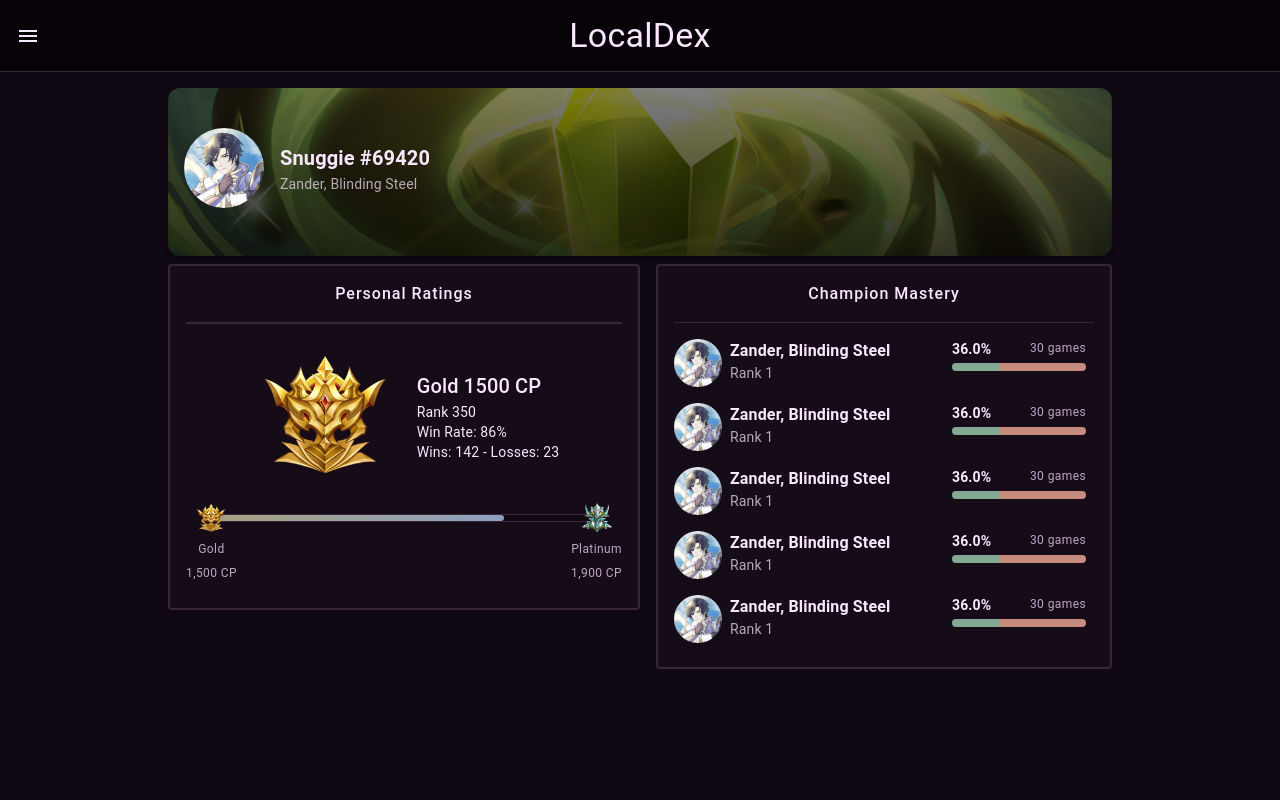
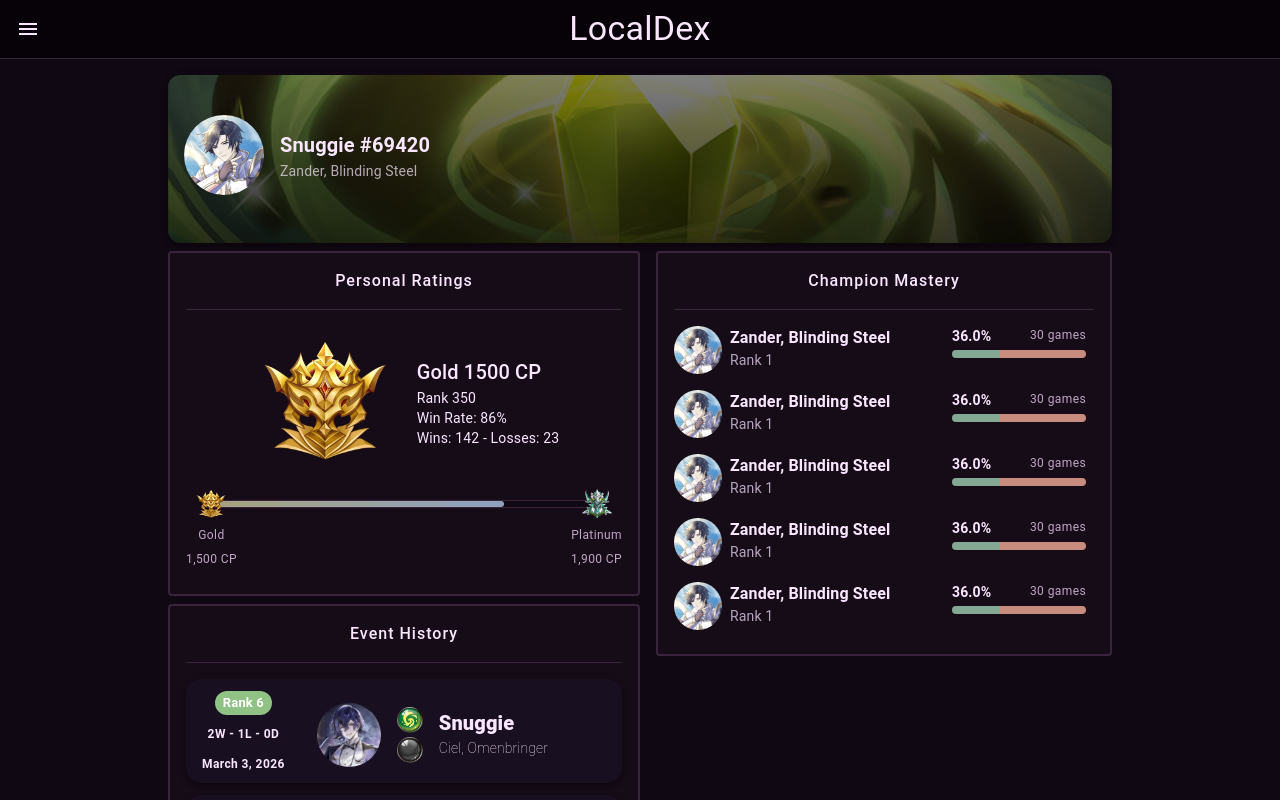
Before and after one commit to EricLicea-Projects/LocalDex, a React (Vite) app: page /player-profile in a window 1280 px wide. Shown: the top 800 px of the page. Built offline with nearby package versions, Linux system fonts and the light colour scheme; no server answers.

Commit message:
Event History card has been made and added to player-profile.

```diff
--- a/src/components/playerProfile/ChampionMastery.tsx
+++ b/src/components/playerProfile/ChampionMastery.tsx
@@ -1,11 +1,10 @@
-import { CardContent, Stack } from "@mui/material";
+import { Stack } from "@mui/material";
 import ChampionMasterySlot from "./ChampionMasterySlot";
 import PlayerProfileCard from "./PlayerProfileCard";
 
 const ChampionMastery = () => {
   return (
     <PlayerProfileCard side="right" header="Champion Mastery">
-      <CardContent>
       <Stack spacing={2}>
         <ChampionMasterySlot />
         <ChampionMasterySlot />
@@ -13,7 +12,6 @@ const ChampionMastery = () => {
         <ChampionMasterySlot />
         <ChampionMasterySlot />
       </Stack>
-      </CardContent>
     </PlayerProfileCard>
   );
 };
--- /dev/null
+++ b/src/components/playerProfile/EventHistory.tsx
@@ -0,0 +1,32 @@
+import PlayerProfileCard from "./PlayerProfileCard";
+import EventHistoryCard from "./EventHistoryCard";
+
+const player = {
+  placement: 6,
+  username: "Snuggie",
+  player_id: 1307,
+  wins: 2,
+  losses: 1,
+  stalemates: 0,
+  byes: 0,
+  score: 6,
+  main_element_id: 4,
+  champion_id: 61,
+  main_element: "Wind",
+  champion_element: "Norm",
+  champion_name: "Ciel, Omenbringer",
+  champion_class: "Guardian",
+  champion_sub_class: null,
+};
+
+const EventHistory = () => {
+  return (
+    <PlayerProfileCard side="left" header="Event History">
+      <EventHistoryCard player={player} />
+      <EventHistoryCard player={player} />
+      <EventHistoryCard player={player} />
+    </PlayerProfileCard>
+  );
+};
+
+export default EventHistory;
--- /dev/null
+++ b/src/components/playerProfile/EventHistoryCard.tsx
@@ -0,0 +1,78 @@
+import {
+  Avatar,
+  Box,
+  Card,
+  Chip,
+  Divider,
+  Stack,
+  Typography,
+} from "@mui/material";
+import getChampionImagePath from "../../util/getChampionImagePath";
+import ElementStack from "../playerstandingcard/ElementStack";
+import PlayerAndChampionBlock from "../playerstandingcard/PlayerAndChampionBlock";
+import type { Standing } from "../../hooks/useLatestEventStandings";
+
+const EventHistoryCard = ({ player }: { player: Standing }) => {
+  return (
+    <Card
+      elevation={3}
+      sx={{
+        width: "100%",
+        mb: 1.5,
+        borderRadius: 4,
+        background: "hsla(264, 31%, 11%, 0.6)",
+        display: "flex",
+        transition: "transform 0.2s",
+        "&:hover": {
+          background: "hsla(264, 50%, 17%, 0.6)",
+          transform: "translateX(4px)",
+        },
+      }}
+    >
+      <Stack
+        sx={{
+          px: 2,
+          pt: 1.5,
+          pb: 1,
+          display: "flex",
+          alignItems: "center",
+          justifyContent: "space-between",
+        }}
+      >
+        <Chip
+          label={`Rank ${player.placement}`}
+          size="small"
+          sx={{
+            fontWeight: 700,
+            borderRadius: 999,
+            color: "white",
+            bgcolor: "secondary.main",
+          }}
+        />
+
+        <Typography variant="caption" fontWeight={600}>
+          2W - 1L - 0D
+        </Typography>
+        <Typography variant="caption" fontWeight={600}>
+          March 3, 2026
+        </Typography>
+      </Stack>
+      <Box sx={{ display: "flex", alignItems: "center", p: 2, pt: 3, gap: 2 }}>
+        <Avatar
+          src={getChampionImagePath(player.champion_name)}
+          sx={{ width: 64, height: 64 }}
+        />
+        <ElementStack
+          mainElement={player.main_element}
+          championElement={player.champion_element}
+        />
+        <PlayerAndChampionBlock
+          username={player.username}
+          championName={player.champion_name}
+        />
+      </Box>
+    </Card>
+  );
+};
+
+export default EventHistoryCard;
--- a/src/components/playerProfile/PersonalRatings.tsx
+++ b/src/components/playerProfile/PersonalRatings.tsx
@@ -1,11 +1,4 @@
-import {
-  Avatar,
-  Box,
-  CardContent,
-  Divider,
-  Stack,
-  Typography,
-} from "@mui/material";
+import { Avatar, Box, Stack, Typography } from "@mui/material";
 import PlayerProfileCard from "./PlayerProfileCard";
 
 // Hardcoded — swap with real data later
@@ -22,8 +15,6 @@ const AVATAR_SIZE = 36;
 const PersonalRatings = () => {
   return (
     <PlayerProfileCard side="left" header="Personal Ratings">
-      <Divider variant="middle" sx={{ borderColor: "border.muted" }} />{" "}
-      <CardContent>
       <Stack spacing={1} alignItems={"center"}>
         <Stack spacing={2} direction="row" alignItems="center">
           <Avatar src="/rank/gold.png" sx={{ height: 152, width: 152 }} />
@@ -93,7 +84,6 @@ const PersonalRatings = () => {
           </Stack>
         </Box>
       </Stack>
-      </CardContent>
     </PlayerProfileCard>
   );
 };
--- a/src/components/playerProfile/PlayerProfileCard.tsx
+++ b/src/components/playerProfile/PlayerProfileCard.tsx
@@ -1,5 +1,11 @@
 import type { ReactNode } from "react";
-import { Card, CardHeader, Divider, Typography } from "@mui/material";
+import {
+  Card,
+  CardContent,
+  CardHeader,
+  Divider,
+  Typography,
+} from "@mui/material";
 
 type Props = {
   side: "left" | "right";
@@ -32,7 +38,7 @@ const PlayerProfileCard = ({ side, header, children }: Props) => {
         }
       />
       <Divider variant="middle" sx={{ borderColor: "border.muted" }} />
-      {children}
+      {children && <CardContent>{children}</CardContent>}
     </Card>
   );
 };
--- a/src/pages/PlayerProfile.tsx
+++ b/src/pages/PlayerProfile.tsx
@@ -2,14 +2,17 @@ import { Stack } from "@mui/material";
 import PlayerBanner from "../components/playerProfile/PlayerBanner";
 import PersonalRatings from "../components/playerProfile/PersonalRatings";
 import ChampionMastery from "../components/playerProfile/ChampionMastery";
+import EventHistory from "../components/playerProfile/EventHistory";
+
 const PlayerProfile = () => {
   return (
     <Stack spacing={1} p={2} flex={1} alignItems={"center"}>
       <Stack spacing={1} width={944}>
         <PlayerBanner />
         <Stack spacing={2} direction="row" width="100%" alignItems="flex-start">
-          <Stack>
+          <Stack spacing={1}>
             <PersonalRatings />
+            <EventHistory />
           </Stack>
           <ChampionMastery />
         </Stack>
```
Lines whose indentation alone changed are shown as unchanged.
